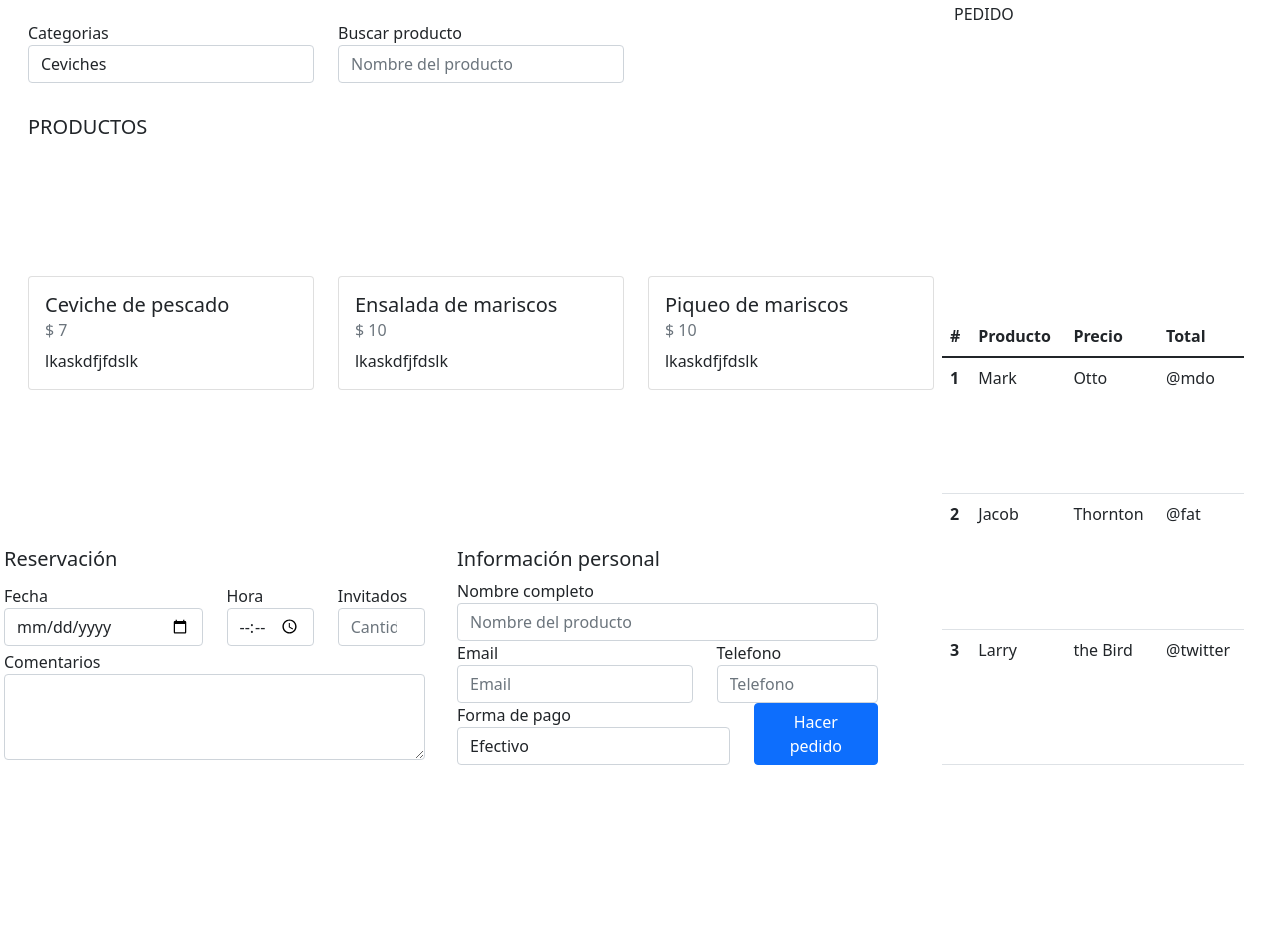
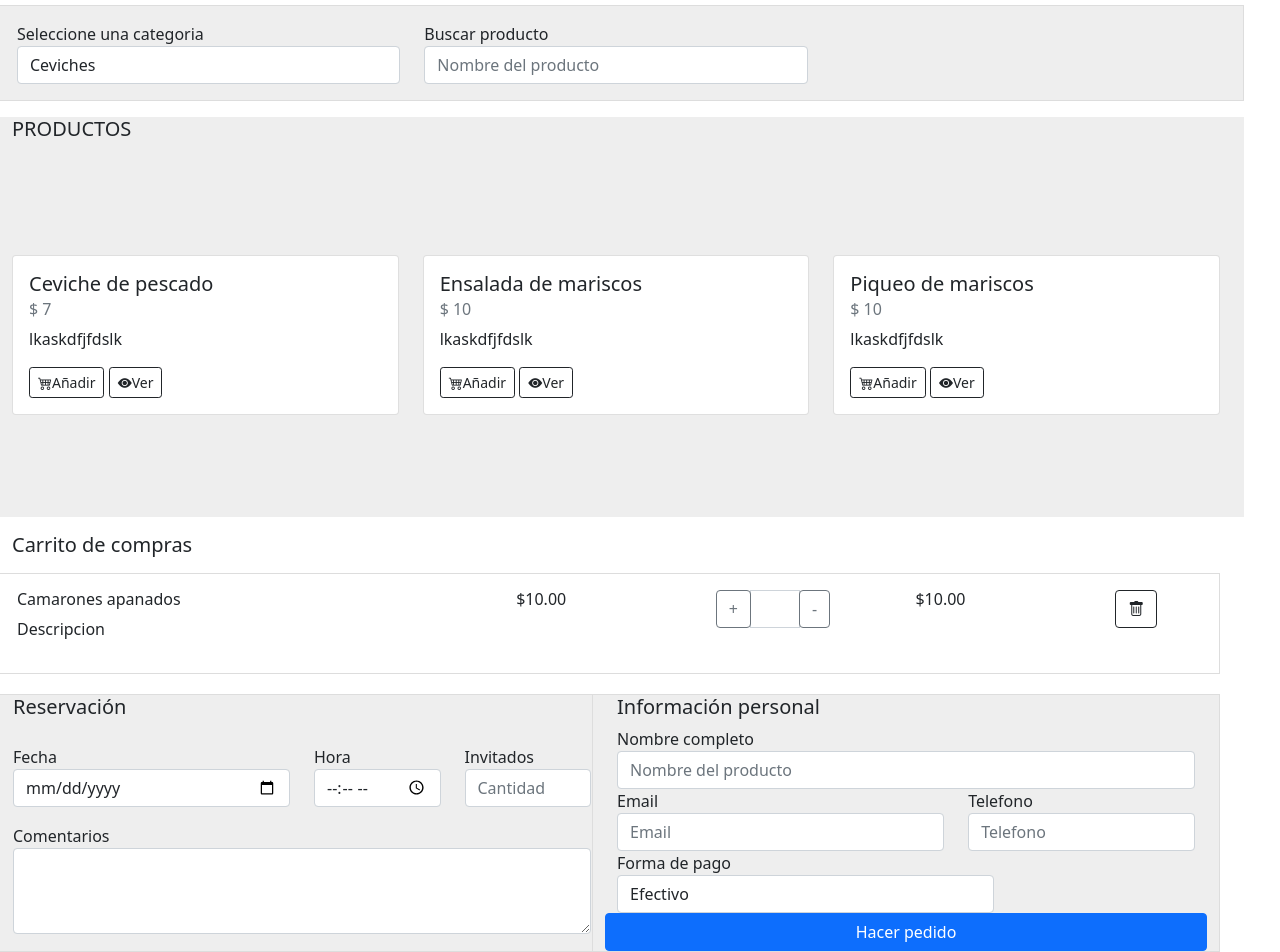
Before and after one commit to SantiagoQP23/P-gina-Web-Restaurante, a plain HTML site: page paginas/pedidos.html in a window 1280 px wide. Shown: the part 851-1803 px from the top of the page. Before the commit the page ends 1632 px from the top, so only its background shows below. Drawn offline with nearby package versions, Linux system fonts and the light colour scheme; a web font is replaced by a local one.

Commit message:
v0.1.4 vista de pedidos mejorada

```diff
--- a/JS/pedidos.js
+++ b/JS/pedidos.js
@@ -1,6 +1,8 @@
 
 const selectCategorias = document.querySelector(".select-categorias");
 const productosHtml = document.querySelector(".productos");
+const detallesTabla = document.querySelector("#detalles-tabla");
+const modal = document.querySelector('.modal-producto');
 
 
 document.addEventListener("DOMContentLoaded", () => {
@@ -26,8 +28,131 @@ mostrarProductos(idCategoria);
 const cambiarCategoria = () => {
 
   const idCategoria = selectCategorias.value;
-  mostrarProductos(idCategoria)
+  mostrarProductos(idCategoria);
+
+
+
 }
+
+
+const mostrarModal = (idProducto) => {
+
+  console.log("Mostrando el producto: " + idProducto);
+
+  const p = productos.find( p => p.idProducto === idProducto);
+  console.log(p);
+
+  const modalContent = ` <div class="modal-content" >
+  <div class="modal-header">
+    <h5 class="modal-title" id="exampleModalLabel">${p.nombreProducto}</h5>
+    <button type="button" class="btn-close" data-bs-dismiss="modal" aria-label="Close"></button>
+  </div>
+  <div class="modal-body">
+    <div class="row">
+
+      <div class="col-12 col-md-12  col-lg-6">
+
+        <div class="img-producto-modal">
+          <img src="${p.pathImg}"
+            class="img-fluid img-producto" alt="...">
+        </div>
+
+
+      </div>
+
+      <div class="col-12 col-md-12  col-lg-6">
+        <h5>${p.nombreProducto}</h5>
+        <span>Camarón</span>
+        <br>
+        <span>Ingredientes</span>
+        <p>${p.descripcionProducto}</p>
+
+        <div class="inf-producto">
+
+          <img class="img-inf-producto" src="https://zendal.com/wp-content/uploads/2018/10/medio-ambiente-1.png">
+          <img class="img-inf-producto" src="https://zendal.com/wp-content/uploads/2018/10/medio-ambiente-1.png">
+          <img class="img-inf-producto" src="https://zendal.com/wp-content/uploads/2018/10/medio-ambiente-1.png">
+
+        </div>
+
+
+
+
+      </div>
+
+    </div>
+
+  </div>
+  <div class="modal-footer" >
+
+  </div>
+</div>  `
+
+  modal.innerHTML = modalContent;
+
+}
+
+
+
+const aniadirProducto = ( id) => {
+
+  console.log("Añadiendo el producto" + id);
+
+  let htmlDetalle = "";
+
+  const p = productos.find(p => p.idProducto === Number(id));
+
+  htmlDetalle = `
+
+  <article class=" detalle row col-12 p-3 mb-1 ">
+  <div class="col-12 col-lg-5 ">
+    <h6>${p.nombreProducto}</h6>
+    <p>${p.descripcionProducto}</p>
+  </div>
+
+  <div class=" col-6 col-lg-2 ">
+    <h6>${p.precioProducto}</h6>
+  </div>
+
+  <div class="col-6 col-lg-2">
+
+    <div class="input-group ">
+      <div class="input-group-prepend">
+        <button class="btn btn-outline-secondary" type="button">+</button>
+      </div>
+      <input type="number" class="form-control" placeholder="" aria-label="" aria-describedby="basic-addon1" style="max-width: 50px !important;">
+      <div class="input-group-prepend">
+        <button class="btn btn-outline-secondary" type="button">-</button>
+      </div>
+    </div>
+  </div>
+
+
+  <div class="col-6 col-lg-2">
+    <h6>$10.00</h6>
+  </div>
+
+  <div class="col-6 col-lg-1">
+    <button class="btn btn-outline-dark" type="button"><i class="bi bi-trash"></i></button>
+  </div>
+
+
+
+
+</article>
+
+  `;
+
+  detallesTabla.innerHTML += htmlDetalle;
+
+
+
+}
+
+
+
+
+
 
 const mostrarProductos = (idCategoria) => {
 
@@ -44,11 +169,14 @@ const mostrarProductos = (idCategoria) => {
     htmlProductos += `
     <div class="col-12 col-sm-6 col-md-4 mt-1">
 
-    <div class="card" style="width: 100%;" data-bs-toggle="modal" data-bs-target="#exampleModal">
-      <div class="card-body producto" onclick="mostrarModal(${p.idProducto})">
+    <div class="card" style="width: 100%;" >
+      <div class="card-body producto">
         <h5 class="card-title">${p.nombreProducto}</h5>
         <h6 class="card-subtitle mb-2 text-muted">$ ${p.precioProducto}</h6>
         <p class="card-text">${p.descripcionProducto}</p>
+
+        <button type="button" class="btn btn-outline-dark btn-sm" onclick="aniadirProducto(${p.idProducto})"><i class="bi bi-cart4" ></i>Añadir</button>
+        <button type="button" class="btn btn-outline-dark btn-sm"  onclick="mostrarModal(${p.idProducto})" data-bs-toggle="modal" data-bs-target="#exampleModal"> <i class="bi bi-eye-fill"></i>Ver</button>
 
       </div>
     </div>
--- /dev/null
+++ b/paginas/CSS/estilos-pedidos.css
@@ -0,0 +1,16 @@
+form{
+  border: 1px solid #ddd;
+  background-color: #eee;
+}
+
+
+.productos{
+  background-color: #eee;
+  min-height: 50vh;
+}
+
+
+.detalle{
+
+  border: 1px solid #ddd;
+}
--- a/paginas/pedidos.html
+++ b/paginas/pedidos.html
@@ -16,8 +16,8 @@
 
 
   <link rel="stylesheet" type="text/css" href="../CSS/estilos.css">
-<!--   <link rel="stylesheet" type="text/css" href="CSS/estilos-pedidos.css">
- -->
+  <link rel="stylesheet" type="text/css" href="CSS/estilos-pedidos.css">
+
 </head>
 
 <body>
@@ -76,19 +76,23 @@
     </section>
   </section>
 
-  <main >
+    <!-- Modal -->
+    <div class="modal fade" id="exampleModal" tabindex="-1" aria-labelledby="exampleModalLabel" aria-hidden="true">
+      <div class="modal-dialog modal-xl modal-producto">
+        <!-- Aquí va el contenido del modal -->
+      </div>
+    </div>
 
-    <section class="bg-white">
+
+
   <h1 class="text-center">PEDIDO ONLINE</h1>
-      <div class="row edicion-pedido">
-
-        <div class="row col-12 col-lg-9">
-
+  <main class="container-fluid bg-white " id="pedido">
+    <section class="row edicion-pedido col-12">
         <!-- Filtros de productos -->
-          <form class="row col-12 m-3">
+        <form class="row col-12 mb-3 p-3">
 
           <div class="form-group col-12 col-lg-4">
-              <label for="exampleFormControlSelect1">Categorias</label>
+            <label for="exampleFormControlSelect1">Seleccione una categoria</label>
             <select class="form-control select-categorias" onchange="cambiarCategoria()" id="exampleFormControlSelect1">
               <option>1</option>
 
@@ -101,14 +105,58 @@
           </div>
 
         </form>
+        <!-- Productos de la categoria -->
+        <section class=" row productos col-12 mb-3">
 
-          <!-- Productos de la categoria -->
-          <section class="productos row col-12 m-3" style="min-height: 50vh;">
+        </section>
+
+        <!-- Detalles del pedido -->
+        <section class="row col-12  detalles mb-3" id="detalles-tabla">
+          <h5 class="mb-3">Carrito de compras</h5>
+
+          <article class=" detalle row col-12 p-3 mb-1 ">
+            <div class="col-12 col-lg-5 ">
+              <h6>Camarones apanados</h6>
+              <p>Descripcion</p>
+            </div>
+
+            <div class=" col-6 col-lg-2 ">
+              <h6>$10.00</h6>
+            </div>
+
+            <div class="col-6 col-lg-2">
+
+              <div class="input-group ">
+                <div class="input-group-prepend">
+                  <button class="btn btn-outline-secondary" type="button">+</button>
+                </div>
+                <input type="number" class="form-control" placeholder="" aria-label="" aria-describedby="basic-addon1" style="max-width: 50px !important;">
+                <div class="input-group-prepend">
+                  <button class="btn btn-outline-secondary" type="button">-</button>
+                </div>
+              </div>
+            </div>
+
+
+            <div class="col-6 col-lg-2">
+              <h6>$10.00</h6>
+            </div>
+
+            <div class="col-6 col-lg-1">
+              <button class="btn btn-outline-dark" type="button"><i class="bi bi-trash"></i></button>
+            </div>
+
+
+
+
+          </article>
+
+
 
         </section>
 
         <!-- Información de la reserva -->
-          <form class="row col-12 col-lg-6 p-3">
+        <form class="row col-12 col-lg-6">
           <h5>Reservación</h5>
 
 
@@ -136,7 +184,7 @@
 
 
         <!-- Información del cliente -->
-          <form class="row col-12 col-lg-6 p-3">
+        <form class="row col-12 col-lg-6">
           <h5>Información personal</h5>
 
           <div class="form-group col-12 col-lg-12">
@@ -161,63 +209,24 @@
               <option>Tarjeta de crédito</option>
             </select>
           </div>
-            <div class="col-4">
 
-              <button class="btn btn-primary" >Hacer pedido</button>
-            </div>
+
+          <button class="btn btn-primary">Hacer pedido</button>
+
 
 
 
         </form>
 
-        </div>
+    </section>
 
-        <!-- Detalles del pedido -->
-        <section class="row col-12 col-lg-3 detalles">
-          <h6>PEDIDO</h6>
-
-          <table class="table">
-            <thead class="thead-dark">
-              <tr>
-                <th scope="col">#</th>
-                <th scope="col">Producto</th>
-                <th scope="col">Precio</th>
-                <th scope="col">Total</th>
-              </tr>
-            </thead>
-            <tbody>
-              <tr>
-                <th scope="row">1</th>
-                <td>Mark</td>
-                <td>Otto</td>
-                <td>@mdo</td>
-              </tr>
-              <tr>
-                <th scope="row">2</th>
-                <td>Jacob</td>
-                <td>Thornton</td>
-                <td>@fat</td>
-              </tr>
-              <tr>
-                <th scope="row">3</th>
-                <td>Larry</td>
-                <td>the Bird</td>
-                <td>@twitter</td>
-              </tr>
-            </tbody>
-          </table>
-
-
-
-
-        </section>
 
     </div>
 
 
-    </section>
+  </main>
 
-  </main>
+
 
 
 
```
Lines whose indentation alone changed are shown as unchanged.
